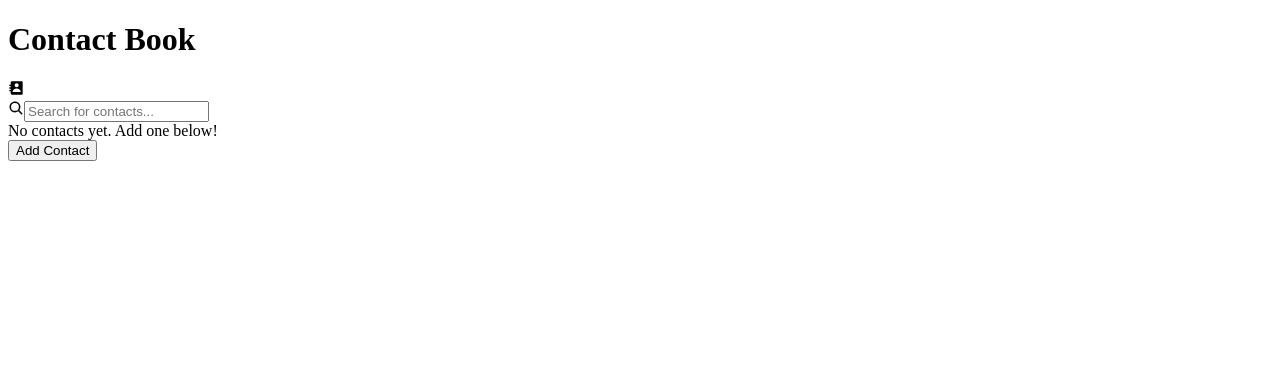
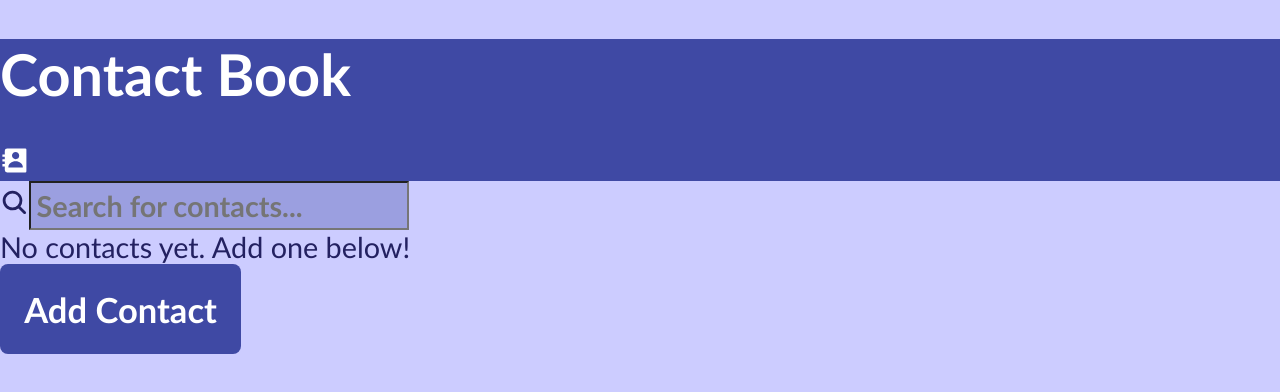
Before and after one commit to lana-bu/contactbook_webapp, a React (Vite) app: page / in a window 1280 px wide. Shown: the top 392 px of the page. Built offline with nearby package versions, Linux system fonts and the light colour scheme.

Commit message:
color styling

```diff
--- a/src/App.css
+++ b/src/App.css
@@ -1,3 +1,28 @@
+:root {
+  --primary-color: #3f49a4;
+  --primary-color-translucent: #3f49a458;
+  --secondary-color: #665fd1;
+  --danger-color: #f04e5e;
+  --danger-color-hover: #f76170;
+  --text-color: #232161;
+  --reverse-text-color: #d2d2f8;
+  --background-color: #ccccff;
+  --spacing: 0.7em;
+}
+
+.header {
+  background-color: var(--primary-color);
+  color: white;
+}
+
+.delete-btn {
+  background-color: var(--danger-color);
+}
+
+.delete-btn:hover {
+  background-color: var(--danger-color-hover);
+}
+
 /* #root {
   max-width: 1280px;
   margin: 0 auto;
--- a/src/components/Header.jsx
+++ b/src/components/Header.jsx
@@ -2,10 +2,10 @@ import { BiSolidContact } from "react-icons/bi";
 
 function Header() {
     return (
-        <>
+        <div class='header'>
             <h1>Contact Book</h1>
             <BiSolidContact />
-        </>
+        </div>
     );
 }
 
--- a/src/index.css
+++ b/src/index.css
@@ -1,3 +1,57 @@
+:root {
+  --primary-color: #3f49a4;
+  --primary-color-translucent: #3f49a42f;
+  --secondary-color: #665fd1;
+  --danger-color: #fc6a78;
+  --danger-color-hover: #f95666;
+  --text-color: #232161;
+  --reverse-text-color: #d2d2f8;
+  --background-color: #ccccff;
+  --spacing: 0.7em;
+}
+
+* {
+  box-sizing: border-box;
+}
+
+body {
+  margin: 0;
+  background-color: var(--background-color);
+  color: var(--text-color);
+  font-family: Optima, 'Trebuchet MS', Arial, Helvetica, sans-serif;
+  font-size: 1.8rem;
+
+  text-rendering: optimizeLegibility;
+  -webkit-font-smoothing: antialiased;
+}
+
+button {
+  border-radius: 8px;
+  border: none;
+  padding: var(--spacing);
+  font-size: 1.2em;
+  font-weight: bold;
+  font-family: inherit;
+  background-color: var(--primary-color);
+  color: white;
+  align-self: center;
+}
+
+button:hover {
+  background-color: var(--secondary-color);
+  cursor: pointer;
+}
+
+input {
+  padding: 0.2em;
+  font-size: 1em;
+  font-weight: bold;
+  font-family: inherit;
+  color: var(--text-color);
+
+  background-color: var(--primary-color-translucent);
+}
+
 /* :root {
   font-family: system-ui, Avenir, Helvetica, Arial, sans-serif;
   line-height: 1.5;
@@ -35,25 +89,6 @@ h1 {
   line-height: 1.1;
 }
 
-button {
-  border-radius: 8px;
-  border: 1px solid transparent;
-  padding: 0.6em 1.2em;
-  font-size: 1em;
-  font-weight: 500;
-  font-family: inherit;
-  background-color: #1a1a1a;
-  cursor: pointer;
-  transition: border-color 0.25s;
-}
-button:hover {
-  border-color: #646cff;
-}
-button:focus,
-button:focus-visible {
-  outline: 4px auto -webkit-focus-ring-color;
-}
-
 @media (prefers-color-scheme: light) {
   :root {
     color: #213547;
```
